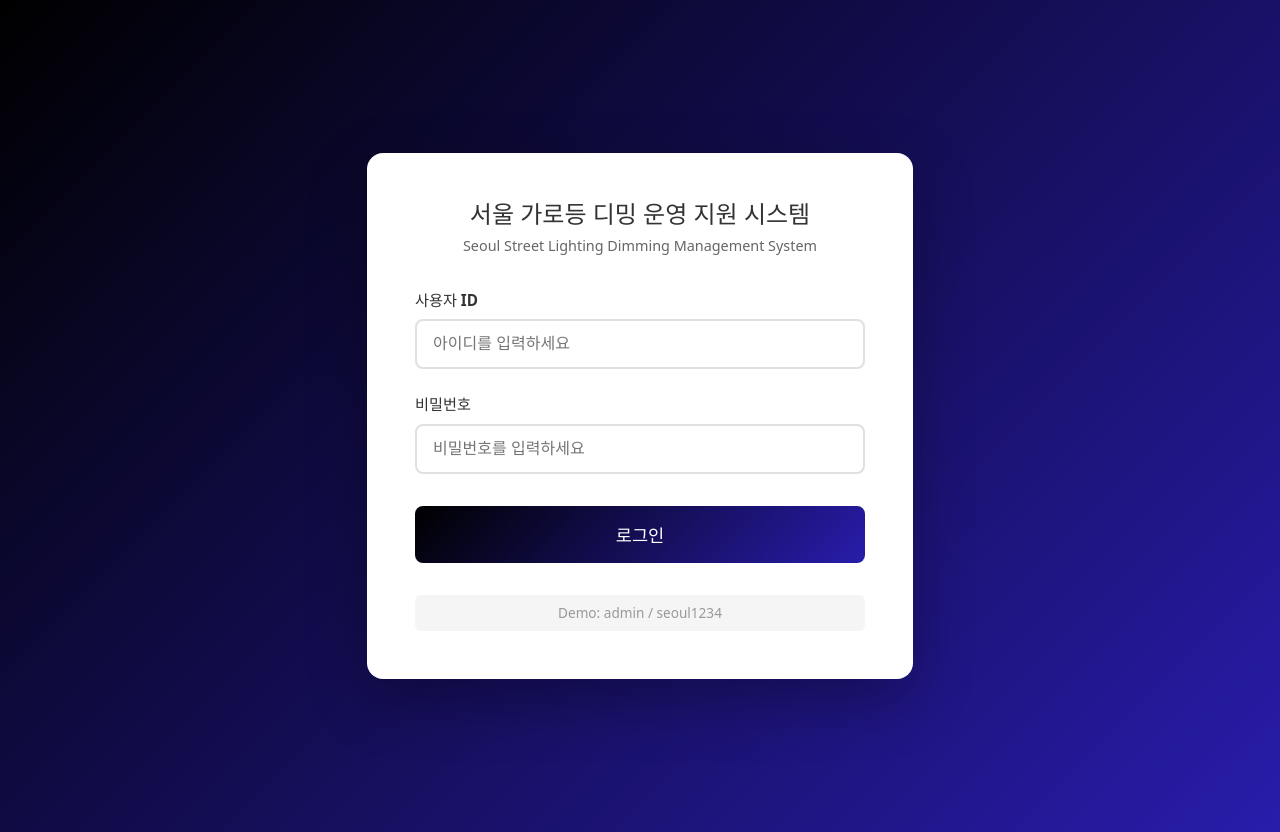
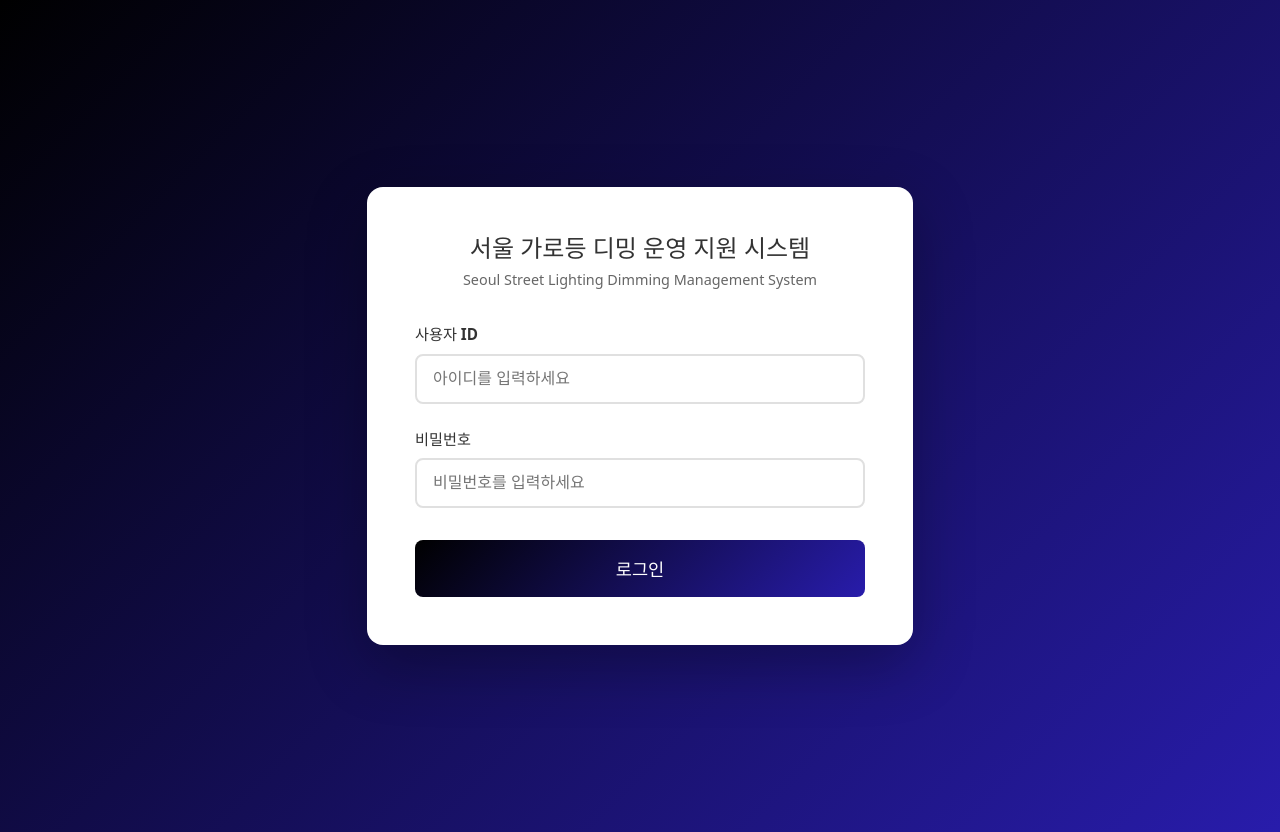
Before and after one commit to yeojin127/seoul-dimming-recommender, a React (Vite) app in the folder frontend/: page /login in a window 1280 px wide. Built offline with nearby package versions, Linux system fonts and the light colour scheme.

Commit message:
feat: 데모 footer 삭제

```diff
--- a/frontend/src/pages/LoginPage/LoginPage.tsx
+++ b/frontend/src/pages/LoginPage/LoginPage.tsx
@@ -60,9 +60,6 @@ export const LoginPage: React.FC = () => {
                     </button>
                 </form>
 
-                <div className="login-footer">
-                    <p className="demo-info">Demo: admin / seoul1234</p>
-                </div>
             </div>
         </div>
     );
```
